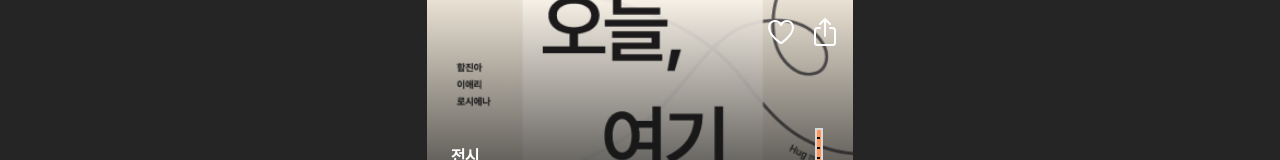
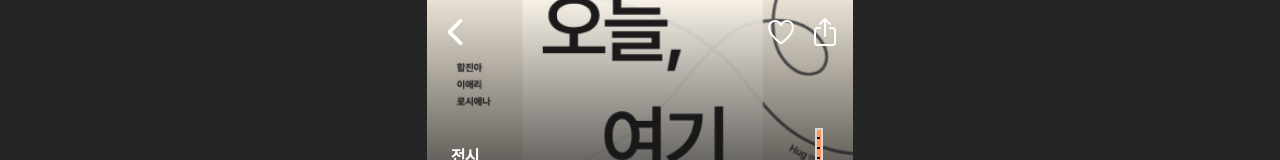
Before and after one commit to art-friendly-project/front-end, a React (Create React App) app in the folder web/: page /shows/1 in a window 1280 px wide. Shown: the top 160 px of the page. Built offline with nearby package versions, Linux system fonts and the light colour scheme.

Commit message:
feat: 전시 상세 정보 뒤로가기 버튼 분리 구현

```diff
--- a/web/src/components/showDetail/posterSection/PosterSection.tsx
+++ b/web/src/components/showDetail/posterSection/PosterSection.tsx
@@ -1,3 +1,4 @@
+import ShowDetailBackBtn from './ShowDetailBackBtn';
 import ShowDetailImg from './ShowDetailImg';
 import ShowDetailTitle from './ShowDetailTitle';
 import Thermometer from './Thermometer';
@@ -25,6 +26,7 @@ export interface show {
 const PosterSection = ({ show }: posterSection) => {
   return (
     <>
+      <ShowDetailBackBtn />
       <FavoriteAndShareBtn favorite={show.favorite} />
       <ShowDetailImg image={show.image} />
       <ShowDetailTitle
--- /dev/null
+++ b/web/src/components/showDetail/posterSection/ShowDetailBackBtn.tsx
@@ -0,0 +1,19 @@
+import { IoIosArrowBack } from 'react-icons/io';
+import { useNavigate } from 'react-router-dom';
+
+const ShowDetailBackBtn = () => {
+  const navigate = useNavigate();
+
+  return (
+    <button
+      className="absolute z-20 left-2 top-3"
+      onClick={() => {
+        navigate(-1);
+      }}
+    >
+      <IoIosArrowBack className="w-10 h-10 text-white" />
+    </button>
+  );
+};
+
+export default ShowDetailBackBtn;
```
